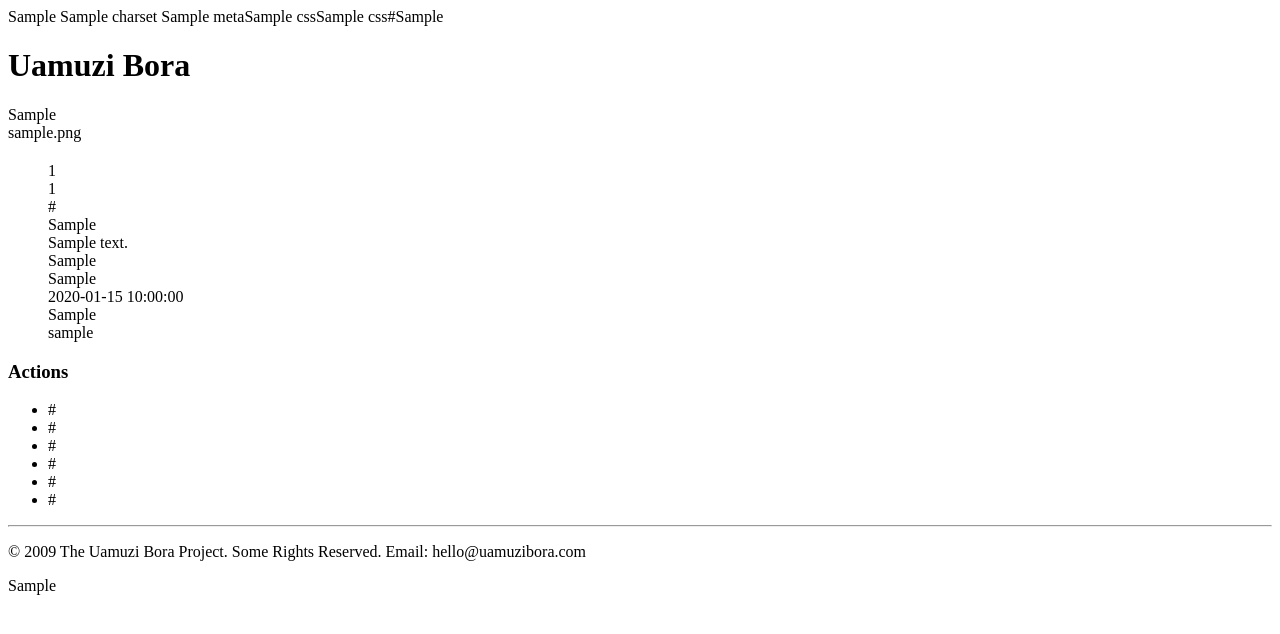
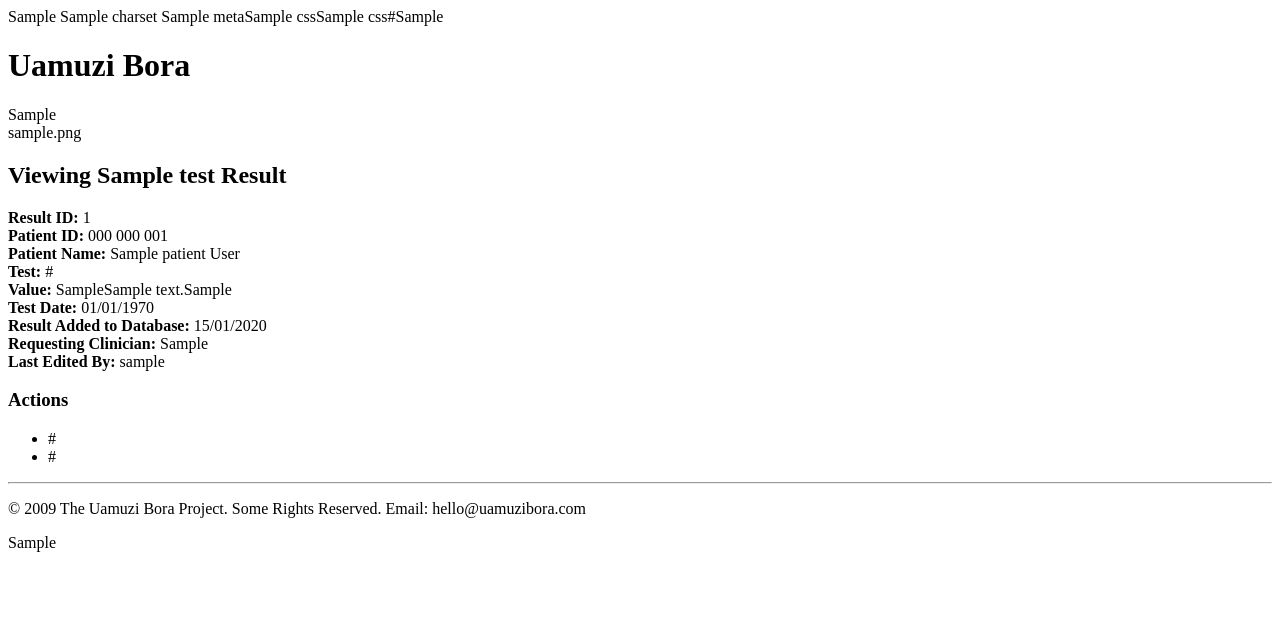
Before and after one commit to kenners/uamuzi-bora, a CakePHP app: template www/app/views/results/view.ctp in a window 1280 px wide. Shown: the top 634 px of the page. Run offline with PHP 8.4 and a stand-in for CakePHP, Linux system fonts and the light colour scheme; the template is opened without the code that fills it: most values are stand-ins (such as "Sample title", 1, 10 or a date in 2020); some libraries are stand-ins or nearby versions.

Commit message:
Tidied Results views.

```diff
--- a/www/app/views/results/edit.ctp
+++ b/www/app/views/results/edit.ctp
@@ -1,4 +1,4 @@
-<?php $crumb->addThisPage('Edit', null, 'auto'); ?>
+<?php $crumb->addThisPage('Result Edit', null, 'auto'); ?>
 <div class="results form span-16">
 <?php echo $form->create('Result');?>
 	<fieldset>
--- a/www/app/views/results/view.ctp
+++ b/www/app/views/results/view.ctp
@@ -1,67 +1,47 @@
 <?php $crumb->addThisPage('View Result', null, 'auto'); ?>
-<div class="results view span-16">
-<h2><?php  __('Result');?></h2>
-	<dl><?php $i = 0; $class = ' class="even"';?>
-		<dt<?php if ($i % 2 == 0) echo $class;?>><?php __('Id'); ?></dt>
-		<dd<?php if ($i++ % 2 == 0) echo $class;?>>
-			<?php echo $result['Result']['id']; ?>
-			&nbsp;
-		</dd>
-		<dt<?php if ($i % 2 == 0) echo $class;?>><?php __('Pid'); ?></dt>
-		<dd<?php if ($i++ % 2 == 0) echo $class;?>>
-			<?php echo $result['Result']['pid']; ?>
-			&nbsp;
-		</dd>
-		<dt<?php if ($i % 2 == 0) echo $class;?>><?php __('Test'); ?></dt>
-		<dd<?php if ($i++ % 2 == 0) echo $class;?>>
-			<?php echo $html->link($result['Test']['name'], array('controller'=> 'tests', 'action'=>'view', $result['Test']['id'])); ?>
-			&nbsp;
-		</dd>
-		<dt<?php if ($i % 2 == 0) echo $class;?>><?php __('Value Decimal'); ?></dt>
-		<dd<?php if ($i++ % 2 == 0) echo $class;?>>
-			<?php echo $result['Result']['value_decimal']; ?>
-			&nbsp;
-		</dd>
-		<dt<?php if ($i % 2 == 0) echo $class;?>><?php __('Value Text'); ?></dt>
-		<dd<?php if ($i++ % 2 == 0) echo $class;?>>
-			<?php echo $result['Result']['value_text']; ?>
-			&nbsp;
-		</dd>
-		<dt<?php if ($i % 2 == 0) echo $class;?>><?php __('Value Lookup'); ?></dt>
-		<dd<?php if ($i++ % 2 == 0) echo $class;?>>
-			<?php echo $result['Result']['value_lookup']; ?>
-			&nbsp;
-		</dd>
-		<dt<?php if ($i % 2 == 0) echo $class;?>><?php __('Test Performed'); ?></dt>
-		<dd<?php if ($i++ % 2 == 0) echo $class;?>>
-			<?php echo $result['Result']['test_performed']; ?>
-			&nbsp;
-		</dd>
-		<dt<?php if ($i % 2 == 0) echo $class;?>><?php __('Created'); ?></dt>
-		<dd<?php if ($i++ % 2 == 0) echo $class;?>>
-			<?php echo $result['Result']['created']; ?>
-			&nbsp;
-		</dd>
-		<dt<?php if ($i % 2 == 0) echo $class;?>><?php __('Requesting Clinician'); ?></dt>
-		<dd<?php if ($i++ % 2 == 0) echo $class;?>>
-			<?php echo $result['Result']['requesting_clinician']; ?>
-			&nbsp;
-		</dd>
-		<dt<?php if ($i % 2 == 0) echo $class;?>><?php __('Last Edited By'); ?></dt>
-		<dd<?php if ($i++ % 2 == 0) echo $class;?>>
-			<?php echo $result['User']['username']; ?>
-			&nbsp;
-		</dd>
-	</dl>
+<h2>Viewing <?php echo $result['Test']['name']; ?> Result </h2>
+<div class="results view span-16 large">
+	<div>
+		<strong>Result ID: </strong>
+		<?php echo $result['Result']['id']; ?>
+	</div>
+	<div>
+		<strong>Patient ID: </strong>
+		<?php echo $this->element('prettyPID', array('pid' =>$result['Result']['pid'])); ?>
+	</div>
+	<div>
+		<strong>Patient Name: </strong>
+		<?php echo $result['Patient']['forenames'] .' '. $result['Patient']['surname']; ?>
+	</div>
+	<div>
+		<strong>Test: </strong>
+		<?php echo $html->link($result['Test']['name'], array('controller'=> 'tests', 'action'=>'view', $result['Test']['id'])); ?>
+	</div>
+	<div>
+		<strong>Value: </strong>
+		<?php echo $result['Result']['value_lookup']; ?><?php echo $result['Result']['value_text']; ?><?php echo $result['Result']['value_decimal']; ?>
+	</div>
+	<div>
+		<strong>Test Date: </strong>
+		<?php echo $this->element('prettyDate', array('date' =>$result['Result']['test_performed'])); ?>
+	</div>
+	<div>
+		<strong>Result Added to Database: </strong>
+		<?php echo $this->element('prettyDate', array('date' =>$result['Result']['created'])); ?>
+	</div>
+	<div>
+		<strong>Requesting Clinician: </strong>
+		<?php echo $result['Result']['requesting_clinician']; ?>
+	</div>
+	<div>
+		<strong>Last Edited By: </strong>
+		<?php echo $result['User']['username']; ?>
+	</div>
 </div>
 <div class="actions span-5 last">
 	<h3>Actions</h3>
 	<ul>
 		<li><?php echo $html->link(__('Edit Result', true), array('action'=>'edit', $result['Result']['id'])); ?> </li>
 		<li><?php echo $html->link(__('Delete Result', true), array('action'=>'delete', $result['Result']['id']), null, sprintf(__('Are you sure you want to delete # %s?', true), $result['Result']['id'])); ?> </li>
-		<li><?php echo $html->link(__('List Results', true), array('action'=>'index')); ?> </li>
-		<li><?php echo $html->link(__('New Result', true), array('action'=>'add')); ?> </li>
-		<li><?php echo $html->link(__('List Tests', true), array('controller'=> 'tests', 'action'=>'index')); ?> </li>
-		<li><?php echo $html->link(__('New Test', true), array('controller'=> 'tests', 'action'=>'add')); ?> </li>
 	</ul>
 </div>
```
